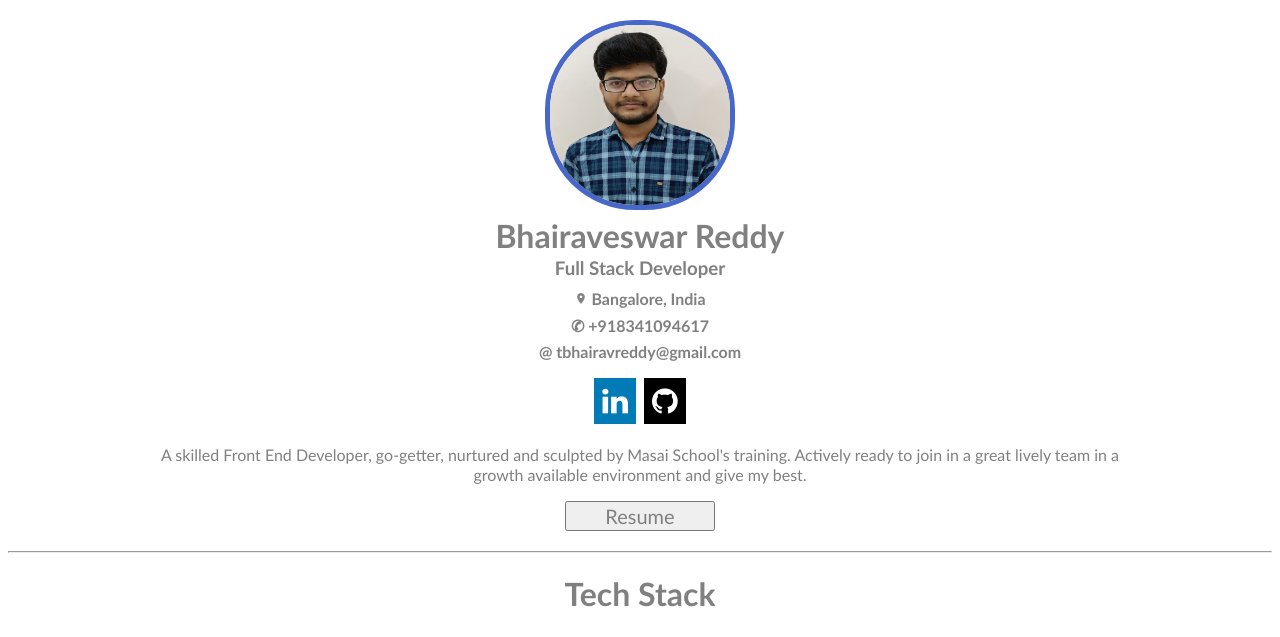
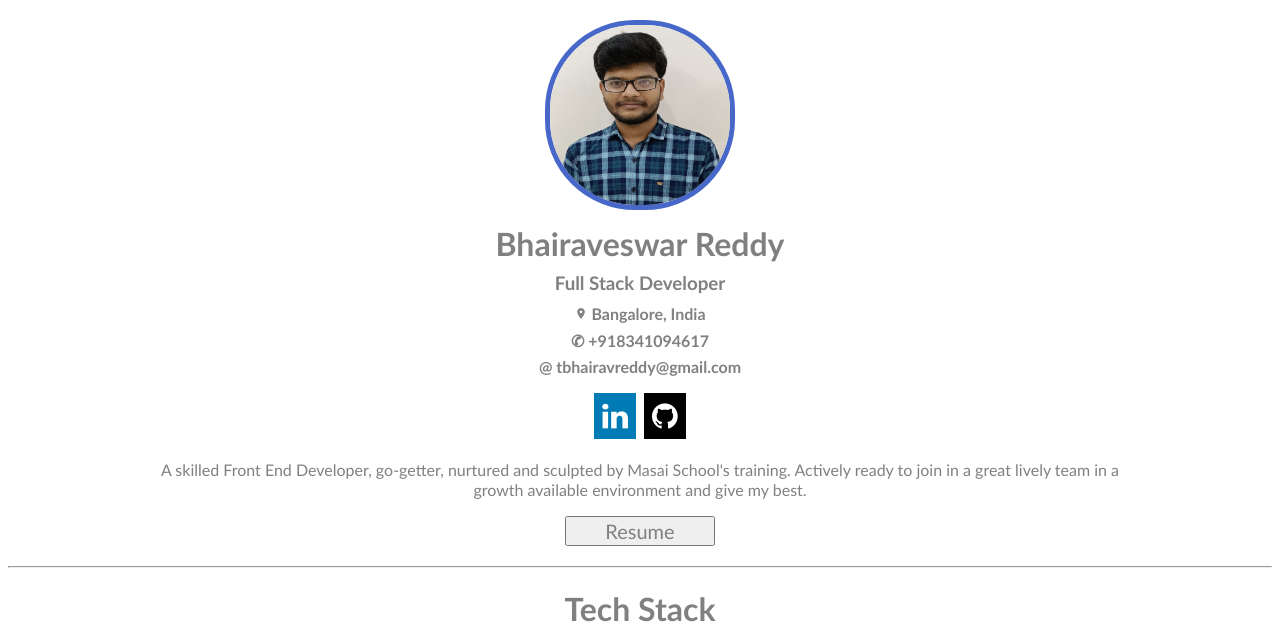
Before and after one commit to BhairavReddy67/portfolio, a plain HTML site: page index.html in a window 1280 px wide. Shown: the top 637 px of the page. Drawn offline with Linux system fonts and the light colour scheme.

Commit message:
changes_portfolio

```diff
--- a/index.html
+++ b/index.html
@@ -14,7 +14,7 @@
 <body>
         <div class="profile">
             <img class="image" src="Imgaes\profile_pic.jpeg" alt="Bhairav"/>
-            <h1>Bhairaveswar Reddy</h1>
+            <h1 style="line-height: 25px;">Bhairaveswar Reddy</h1>
             <h3>Full Stack Developer</h3>
             <p><b><i class="material-icons" style="font-size: small;">room</i> Bangalore, India </b> </p>
             <p><b>✆ +918341094617 </b></p>
```
